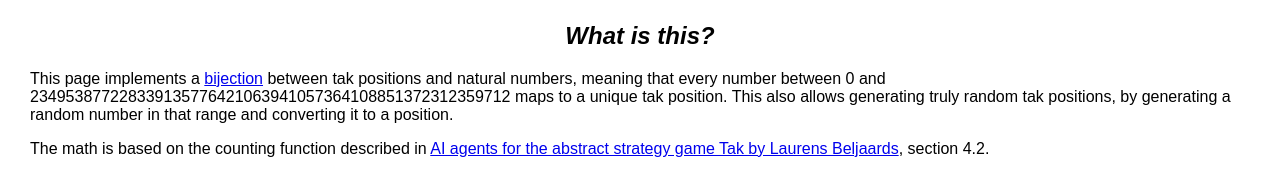
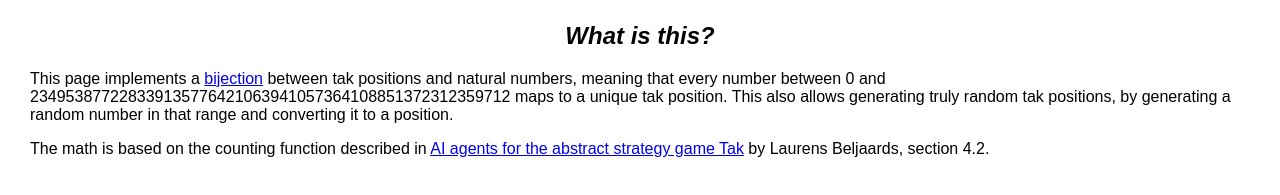
Before and after one commit to MortenLohne/tak-position-generator-frontend, a plain HTML site: page index.html in a window 1280 px wide. Shown: the part 815-1010 px from the top of the page. Drawn offline with Linux system fonts and the light colour scheme; a script that the page names is missing.

Commit message:
Clean up hyperlinks

```diff
--- a/index.html
+++ b/index.html
@@ -75,7 +75,7 @@
 
         <p> The math is based on the counting function described in
             <a href="https://theses.liacs.nl/pdf/LaurensBeljaards2017Tak.pdf" target="_blank">AI agents for the
-                abstract strategy game Tak by Laurens Beljaards</a>, section 4.2.
+                abstract strategy game Tak</a> by Laurens Beljaards, section 4.2.
         </p>
 
         <script type="module" src="./index.js"></script>
```
Also changed, not shown: 1 other file.
